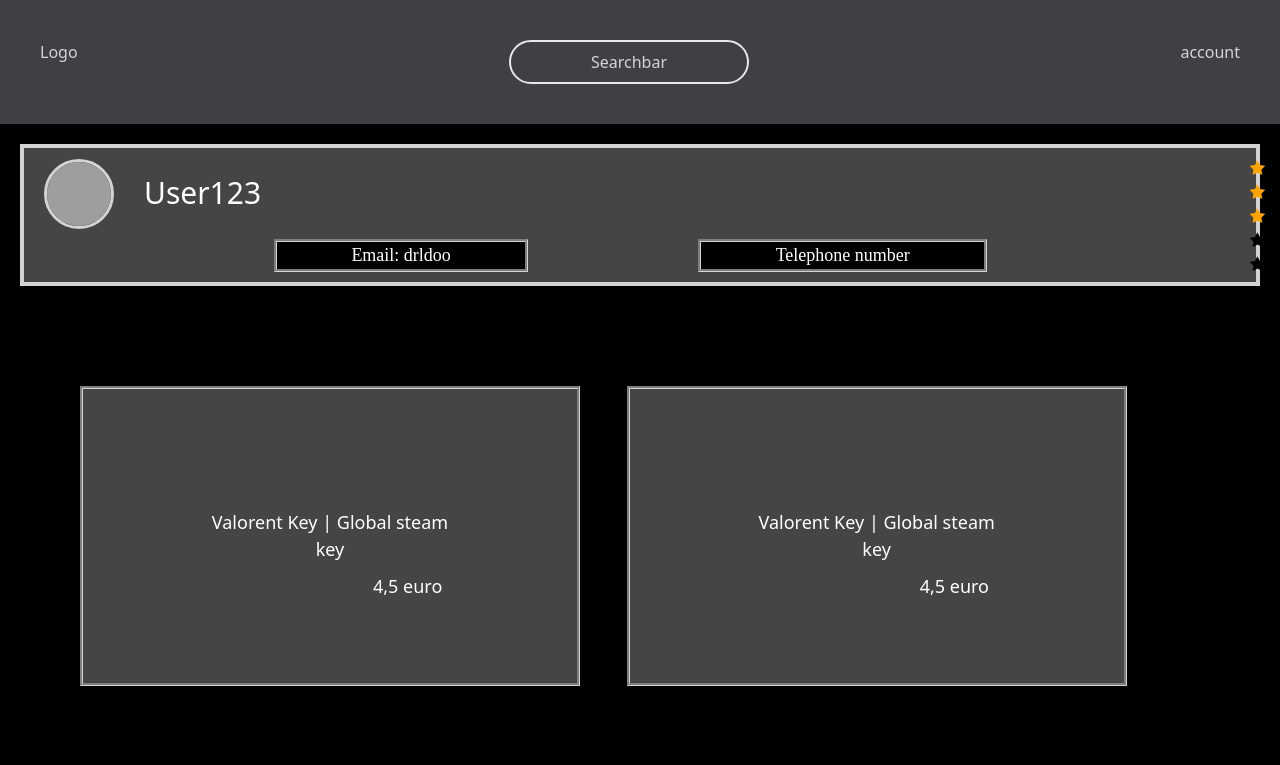
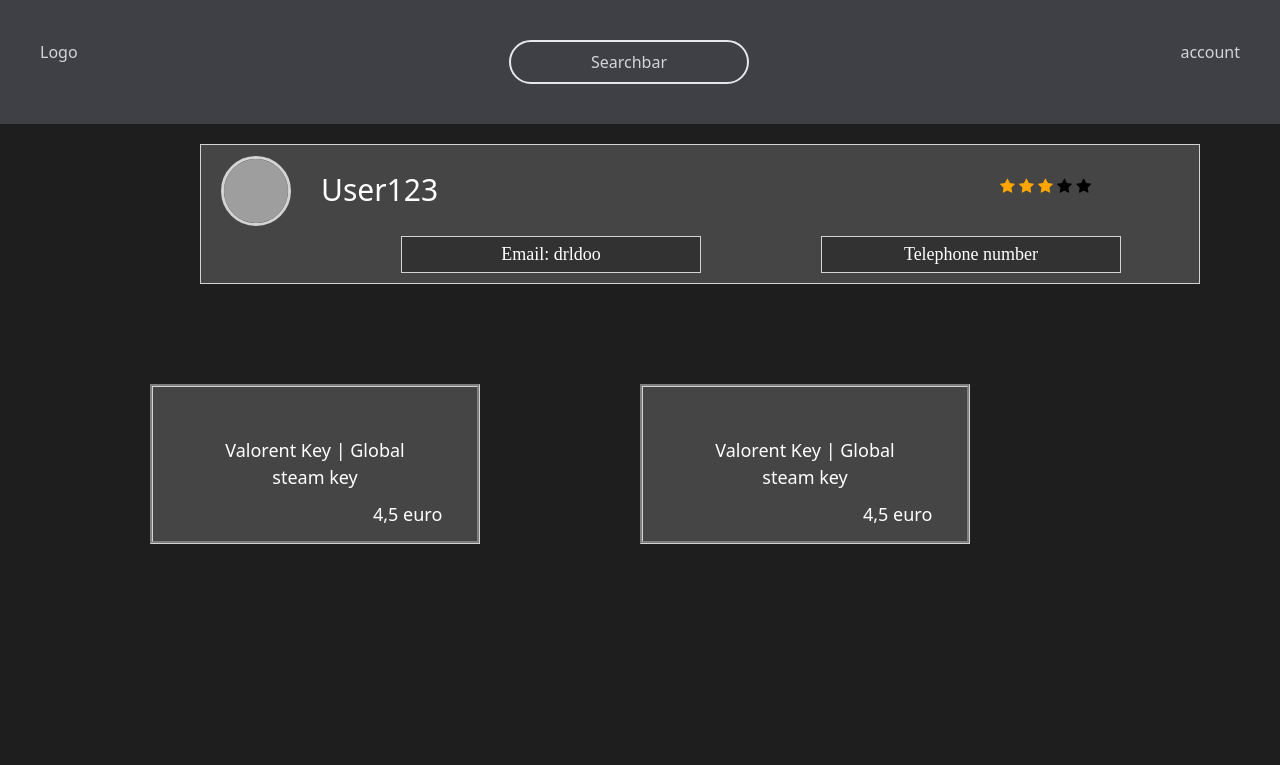
Before and after one commit to Creepsss/GameMarktplaats, a PHP site: page /pages/account-page/accountgames.php in a window 1280 px wide. Shown: the top 765 px of the page. Run offline with PHP 8.4, Linux system fonts and the light colour scheme; grey boxes are pictures that could not be loaded.

Commit message:
css update

```diff
--- a/dist/output.css
+++ b/dist/output.css
@@ -582,26 +582,29 @@ video {
   display: grid;
   grid-template-columns: auto auto auto;
   background-color: #454545;
-  border: 4px solid lightgrey;
+  border: 1px solid lightgrey;
   padding: 100px;
   gap:20px;
   margin: 20px;
   padding-top: 1px;
+  width: 1000px;
+  margin-left: 200px;
 }
 
 .dick>div{
   text-align: center;
-  padding: 20px auto;
+  padding: 4px;
   font-size: 18px;
-  -moz-column-gap: 20px;
-  column-gap: 20px;
-  border: 3px solid lightgrey;
+  -moz-column-gap: 0px;
+  column-gap: 0px;
+  border: 1px solid lightgrey;
   border-style:groove;
-  margin-left: 150px;
+  margin-left: 100px;
   top: 90px;
   position: relative;
-  background-color: black;
+  background-color: #323232;
   font-family: italic;
+  width: 300px;
 }
 
 .dick .avatar{
@@ -622,7 +625,7 @@ video {
 }
 
 body {
-  background-color: black;
+  background-color: #1E1E1E;
 }
 
 h1 {
@@ -639,8 +642,8 @@ h2 {
 
 .review {
   position: absolute;
-  margin-top: -150px;
-  margin-left: 1250px;
+  margin-top: -130px;
+  margin-left: 1000px;
 }
 
 .container {
@@ -681,14 +684,16 @@ h2 {
 
 .games>div {
   text-align: center;
-  padding: 120px;
+  padding: 50px;
   font-size: 18px;
   -moz-column-gap: 20px;
   column-gap: 20px;
   border: 3px solid lightgrey;
-  width: 500px;
+  width: 330px;
   border-style:groove;
   background-color: #454545;
+  margin-left: auto;
+  margin-right: auto;
 }
 
 .games .avatar{
```
Also changed, not shown: css/index.css (+35 -21 lines).
